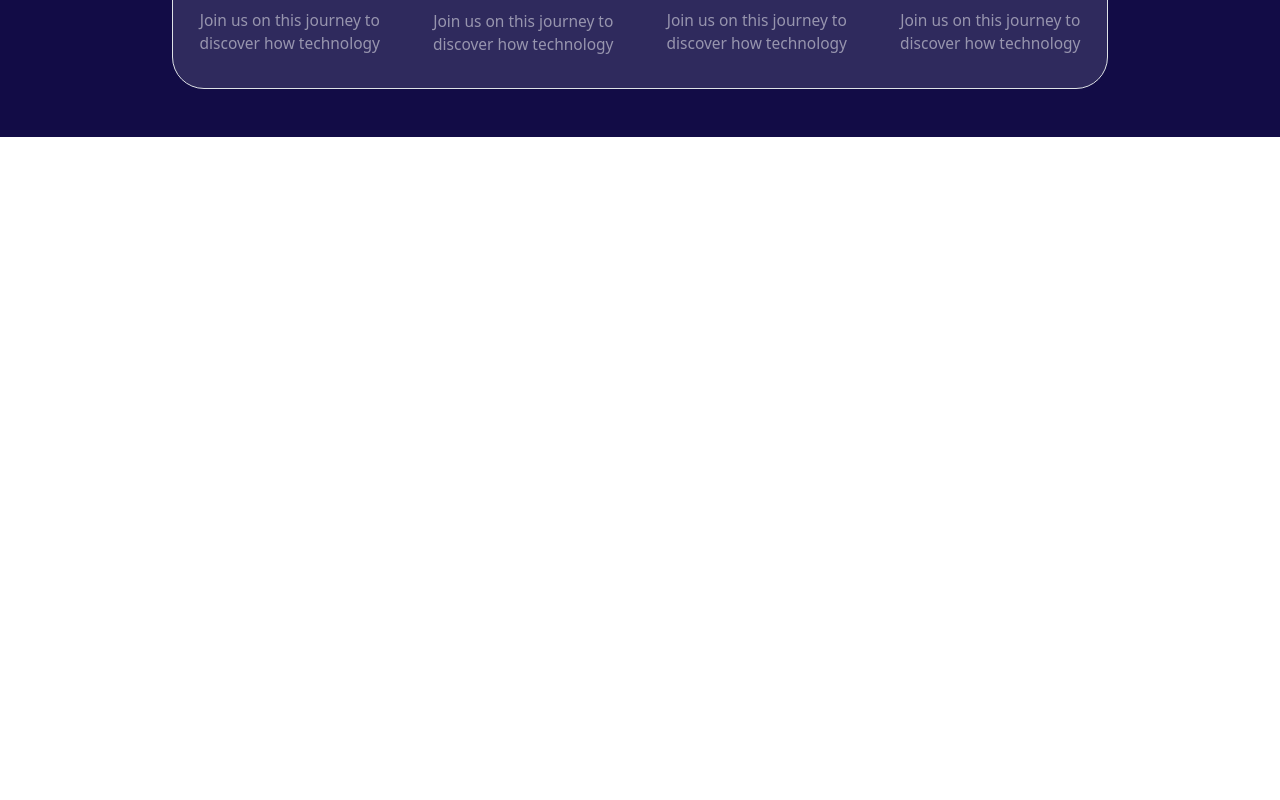
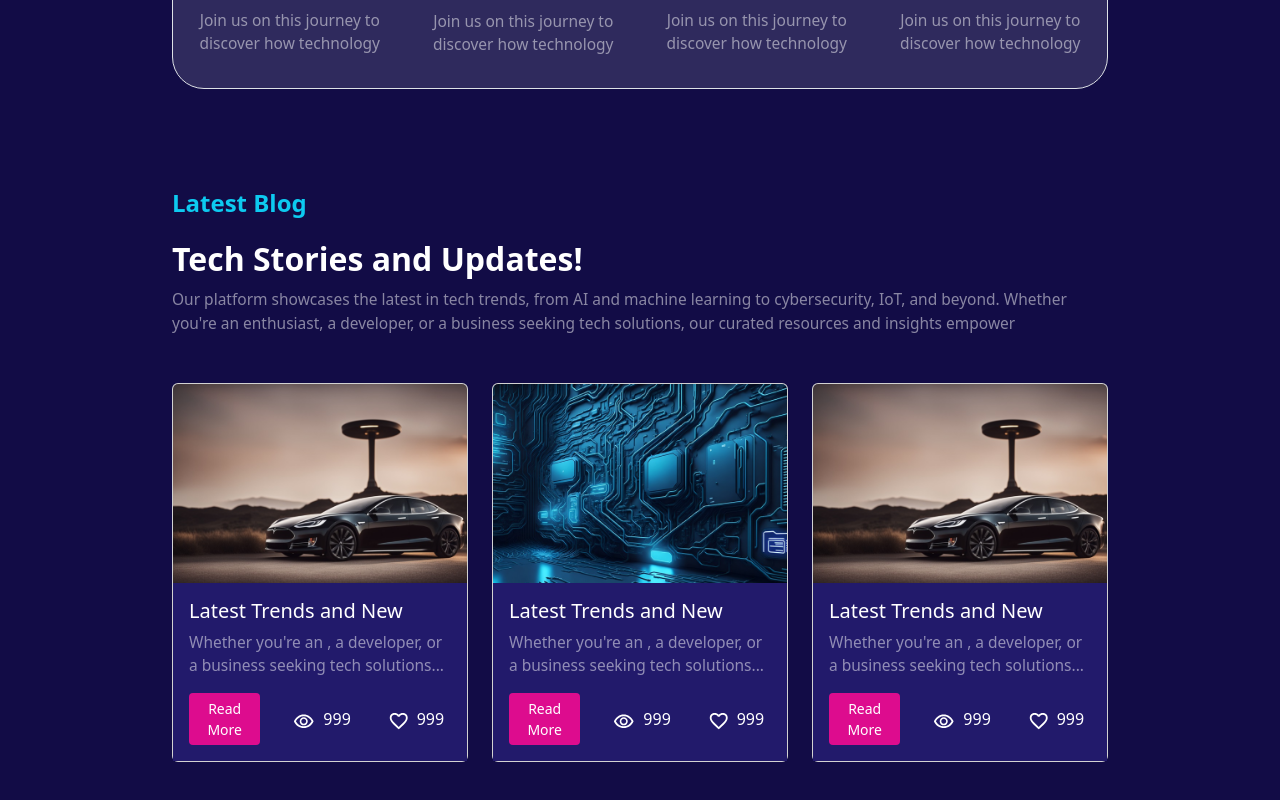
Before and after one commit to Khairul-Islam-1114/Technology-Landing-Page, a React (Create React App) app: page / in a window 1280 px wide. Shown: the part 1491-2291 px from the top of the page. Before the commit the page ends 1628 px from the top, so only its background shows below. Built offline with nearby package versions, Linux system fonts and the light colour scheme.

Commit message:
Blog Page have been added

```diff
--- a/src/App.js
+++ b/src/App.js
@@ -4,6 +4,7 @@ import Header from './components/Header/Header';
 import Home from './pages/Home/Home';
 import About from './pages/About/About';
 import Services from './pages/Services/Services';
+import Blog from './pages/Blogs/Blog';
 
 
 function App() {
@@ -16,6 +17,8 @@ function App() {
       <About />
 
       <Services />
+
+      <Blog />
     </div>
   );
 }
--- /dev/null
+++ b/src/pages/Blogs/Blog.css
@@ -0,0 +1,38 @@
+.card-body{
+    background-color: #221A6B;
+}
+
+.card-btn{
+    background-color: #DD0C8E;
+}
+
+@media screen and (max-width: 768px) {
+    h2{
+        font-size: 24px;
+    }
+    .highlight{
+        font-size: 16px !important;
+    }
+    p:not(.highlight){
+        font-size: 14px;
+    }
+
+    h5{
+        font-size: 16px;
+    }
+
+    .card{
+        height: 50%;
+    }
+
+    .card-row{
+        display: flex;
+        flex-direction: column;
+        justify-content: center;
+        align-items: center;
+        gap: 20px;
+    }
+
+
+
+}
--- /dev/null
+++ b/src/pages/Blogs/Blog.jsx
@@ -0,0 +1,79 @@
+import React, { useState } from 'react';
+import './Blog.css';
+
+import blgImg1 from '../../assets/images/ai-generated-8519138_960_720 1.png';
+import blgImg2 from '../../assets/images/ai-generated-7945684_960_720 1.png';
+import visibility from '../../assets/images/visibility.svg';
+import favourite from '../../assets/images/favorite.svg';
+
+const Blog = () => {
+    const [blogData, setBlogData] = useState([
+        { img: blgImg1, title: 'Latest Trends and New', text: "Whether you're an , a developer, or a business seeking tech solutions...", btnText: 'Read More', views: 999, likes: 999 },
+        { img: blgImg2, title: 'Latest Trends and New', text: "Whether you're an , a developer, or a business seeking tech solutions...", btnText: 'Read More', views: 999, likes: 999 },
+        { img: blgImg1, title: 'Latest Trends and New', text: "Whether you're an , a developer, or a business seeking tech solutions...", btnText: 'Read More', views: 999, likes: 999 }
+    ]);
+
+    const handleViews = (index) => {
+        const updatedBlogs = [...blogData];
+        updatedBlogs[index].views++;
+        setBlogData(updatedBlogs);
+    };
+
+    const handleLikes = (index) => {
+        const updatedBlogs = [...blogData];
+        updatedBlogs[index].likes++;
+        setBlogData(updatedBlogs);
+    };
+
+    const formatCount = (count) => {
+        if(count >= 1000){
+            return (count / 1000).toFixed(1) + 'k';
+        }else{
+            return count.toString();
+        }
+    }
+
+    return (
+        <section className='container py-5 w-75' id='blog'>
+            <div>
+                <p className="highlight text-info">Latest Blog</p>
+                <h2 className='text-white'>Tech Stories and Updates!</h2>
+                <p className='text-white-50'>Our platform showcases the latest in tech trends, from AI and machine learning to cybersecurity, IoT, and beyond. Whether you're an enthusiast, a developer, or a business seeking tech solutions, our curated resources and insights empower</p>
+            </div>
+
+            <div className="row card-row mt-5">
+                {blogData.map((blog, index) => (
+                    <div className="col" key={index}>
+                        <div className="card h-100">
+                            <img src={blog.img} className="card-img-top img-fluid" alt="..." />
+                            <div className="card-body">
+                                <h5 className="card-title text-white">{blog.title}</h5>
+                                <p className="card-text text-white-50">{blog.text}</p>
+
+                                <div className="row btn-row">
+                                    <div className="col">
+                                        <button type='button' className='btn card-btn text-white btn-sm' onClick={() => handleViews(index)}>{blog.btnText}</button>
+                                    </div>
+                                    <div className="col d-flex align-items-center">
+                                        <button type='button' className='btn view-btn btn-sm'>
+                                            <img src={visibility} alt="visibility-icon" />
+                                        </button>
+                                        <span className='text-white'>{formatCount(blog.views)}</span>
+                                    </div>
+                                    <div className="col d-flex align-items-center">
+                                        <button type='button' className='btn like-btn btn-sm' onClick={() => handleLikes(index)}>
+                                            <img src={favourite} alt="favourite-icon" />
+                                        </button>
+                                        <span className='text-white'>{formatCount(blog.likes)}</span>
+                                    </div>
+                                </div>
+                            </div>
+                        </div>
+                    </div>
+                ))}
+            </div>
+        </section>
+    );
+};
+
+export default Blog;
```
Also changed, not shown: src/assets/images/ai-generated-7945684_960_720 1.png (added).
